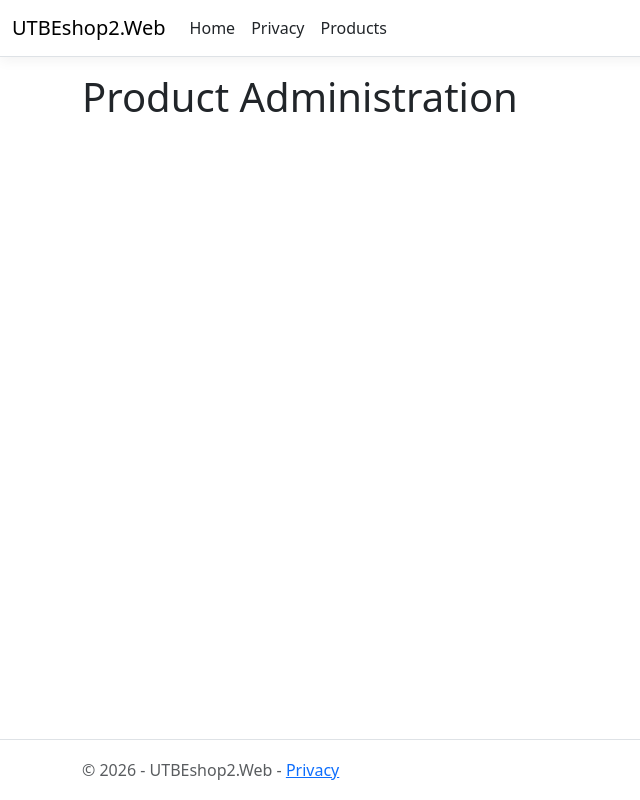
After one commit to Blaz1145/UTBEshop2, an ASP.NET Core app: template UTBEshop2.Web/Areas/Admin/Views/Product/Select.cshtml in a window 1280 px wide. The commit adds this page. Shown: the whole page, without its empty margins (0-640 px from the left). Run offline with ASP.NET Core 8, Linux system fonts and the light colour scheme; the template is opened without the code that fills it, so the values that code supplies are empty; style sheets or scripts are compiled from the project's sources; some libraries are stand-ins or nearby versions.

Commit message:
Area Admin, ProductController

```diff
--- /dev/null
+++ b/UTBEshop2.Web/Areas/Admin/Views/Product/Select.cshtml
@@ -0,0 +1,4 @@
+@{
+    ViewData["Title"] = "Product Administration";
+}
+<h1>@ViewData["Title"]</h1>
--- /dev/null
+++ b/UTBEshop2.Web/Areas/Admin/Views/Product/Select.cshtml.cs
@@ -0,0 +1,11 @@
+using Microsoft.AspNetCore.Mvc.RazorPages;
+
+namespace UTBEshop2.Web.Areas.Admin.Views.Product;
+
+public class Select : PageModel
+{
+    public void OnGet()
+    {
+
+    }
+}
--- /dev/null
+++ b/UTBEshop2.Web/Areas/Admin/Views/_ViewImports.cshtml
@@ -0,0 +1,4 @@
+@using UTBEshop2.Web
+@using UTBEshop2.Web.Models
+@using UTBEshop2.Domain.Entities
+@addTagHelper *, Microsoft.AspNetCore.Mvc.TagHelpers
--- /dev/null
+++ b/UTBEshop2.Web/Areas/Admin/Views/_ViewStart.cshtml
@@ -0,0 +1,3 @@
+@{
+    Layout = "_Layout";
+}
--- /dev/null
+++ b/UTBEshop2.Web/Areas/Admin/Views/_ViewStart.cshtml.cs
@@ -0,0 +1,11 @@
+using Microsoft.AspNetCore.Mvc.RazorPages;
+
+namespace UTBEshop2.Web.Areas.Admin.Views;
+
+public class _ViewStart : PageModel
+{
+    public void OnGet()
+    {
+
+    }
+}
--- a/UTBEshop2.Web/Program.cs
+++ b/UTBEshop2.Web/Program.cs
@@ -36,6 +36,11 @@ app.UseAuthorization();
 app.MapStaticAssets();
 
 app.MapControllerRoute(
+        name: "areas",
+        pattern: "{area:exists}/{controller=Home}/{action=Index}/{id?}")
+    .WithStaticAssets();
+
+app.MapControllerRoute(
         name: "default",
         pattern: "{controller=Home}/{action=Index}/{id?}")
     .WithStaticAssets();
--- a/UTBEshop2.Web/Views/Shared/_Layout.cshtml
+++ b/UTBEshop2.Web/Views/Shared/_Layout.cshtml
@@ -26,6 +26,9 @@
                     <li class="nav-item">
                         <a class="nav-link text-dark" asp-area="" asp-controller="Home" asp-action="Privacy">Privacy</a>
                     </li>
+                    <li class="nav-item">
+                        <a class="nav-link text-dark" asp-area="Admin" asp-controller="Product" asp-action="Select">Products</a>
+                    </li>
                 </ul>
             </div>
         </div>
```
Also changed, not shown: UTBEshop2.Web/Areas/Admin/Controllers/ProductController.cs (added, +21 -0 lines), UTBEshop2.Web/Areas/Admin/Views/_ViewImports.cshtml.cs (added, +11 -0 lines).
